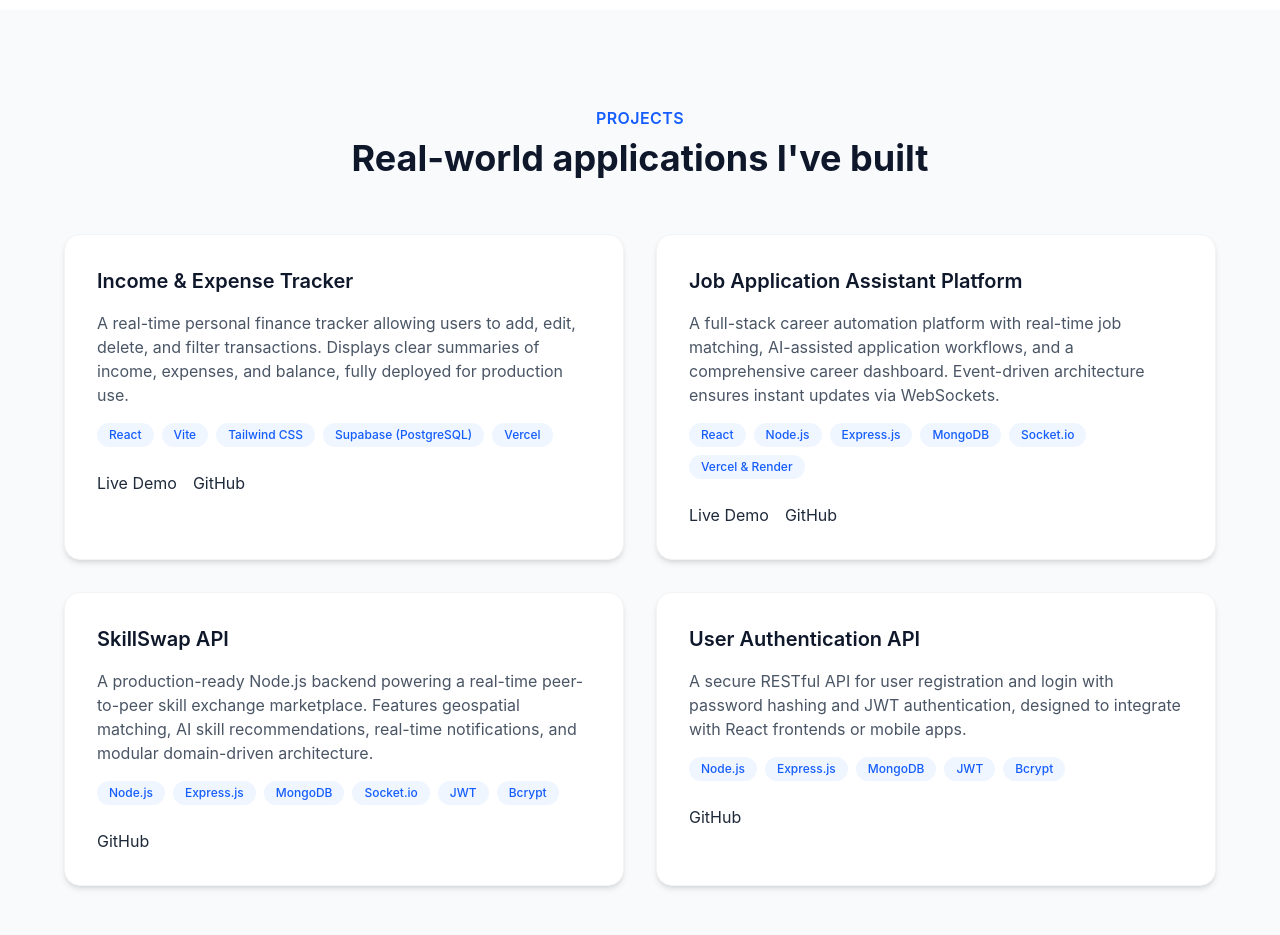
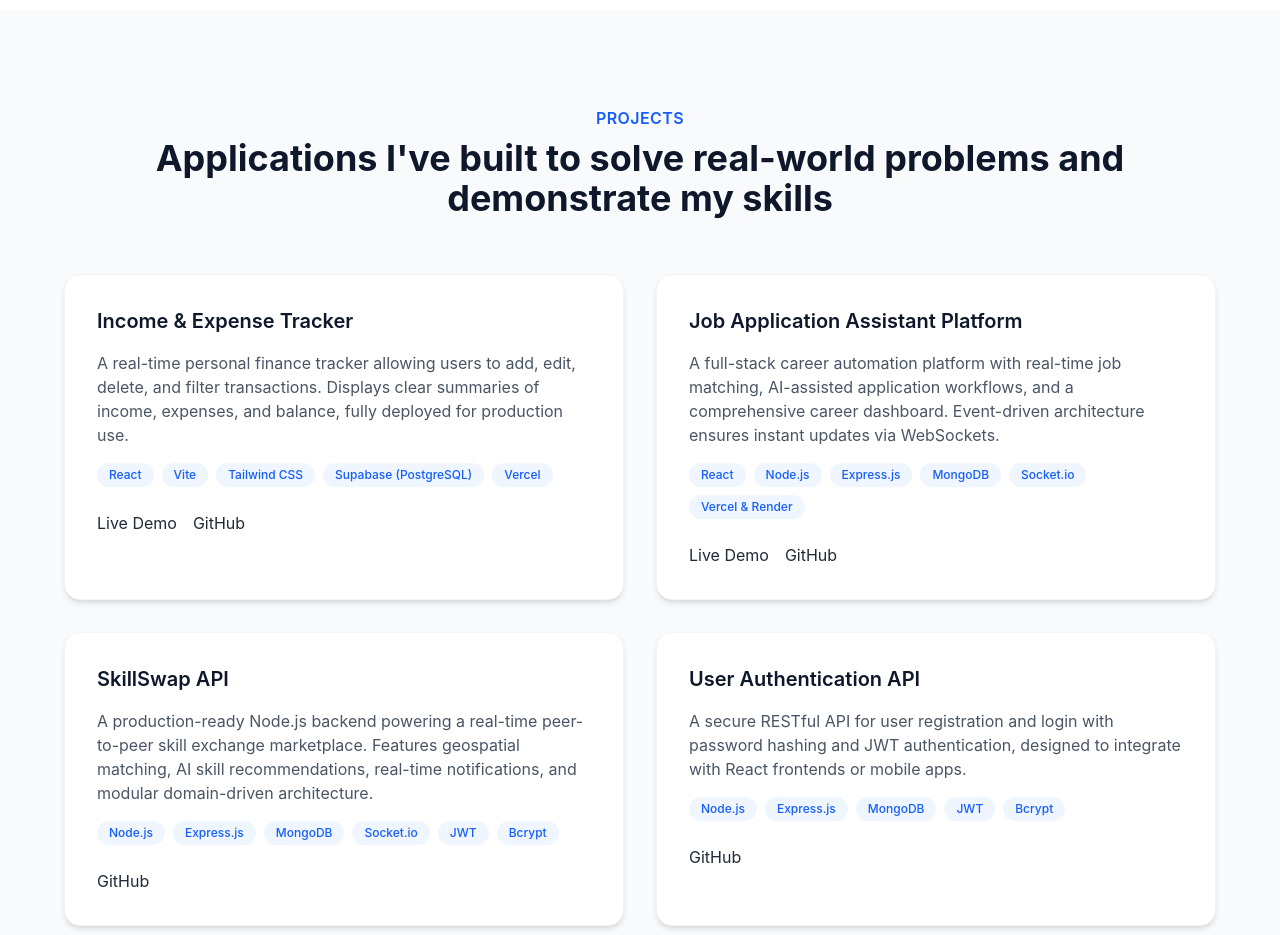
Before and after one commit to jerome002/My-portfolio, a React (Vite) app: page / in a window 1280 px wide. Shown: the part 2400-3335 px from the top of the page. Built offline with nearby package versions, Linux system fonts and the light colour scheme.

Commit message:
update on projects section

```diff
--- a/src/sections/Projects.jsx
+++ b/src/sections/Projects.jsx
@@ -51,7 +51,7 @@ function Projects() {
             PROJECTS
           </p>
           <h2 className="text-3xl md:text-4xl font-bold text-slate-900">
-            Real-world applications I've built
+             Applications I've built to solve real-world problems and demonstrate my skills
           </h2>
         </div>
 
```
Also changed, not shown: src/README.md (deleted), 1 other file (tests, documents, lock files or other folders).
